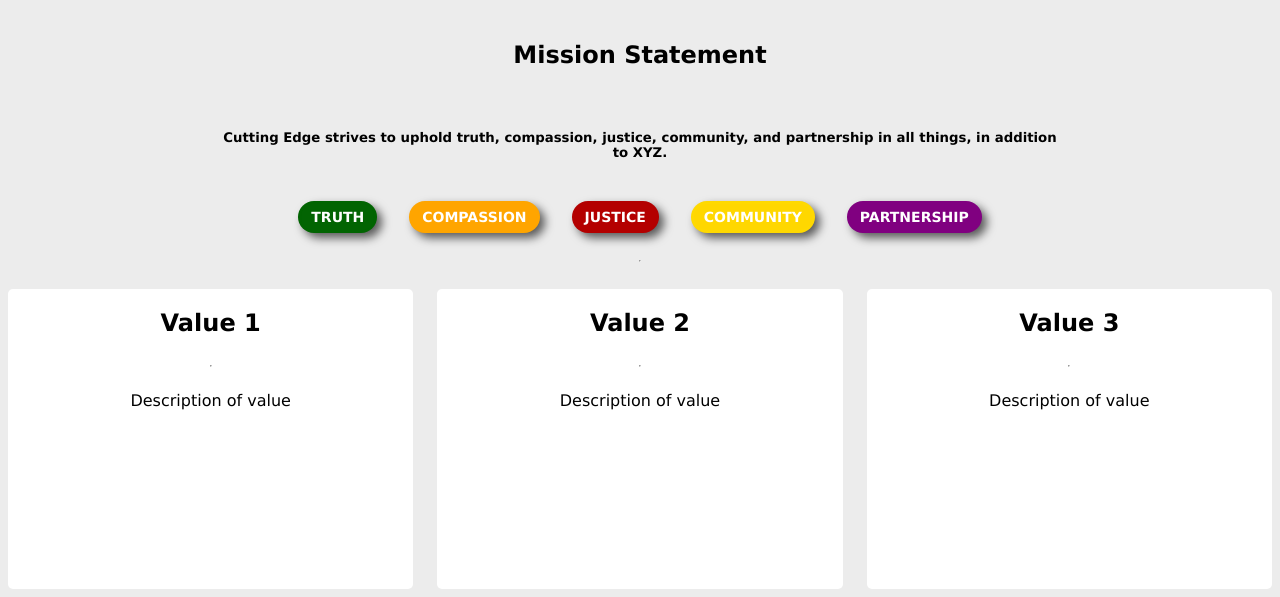
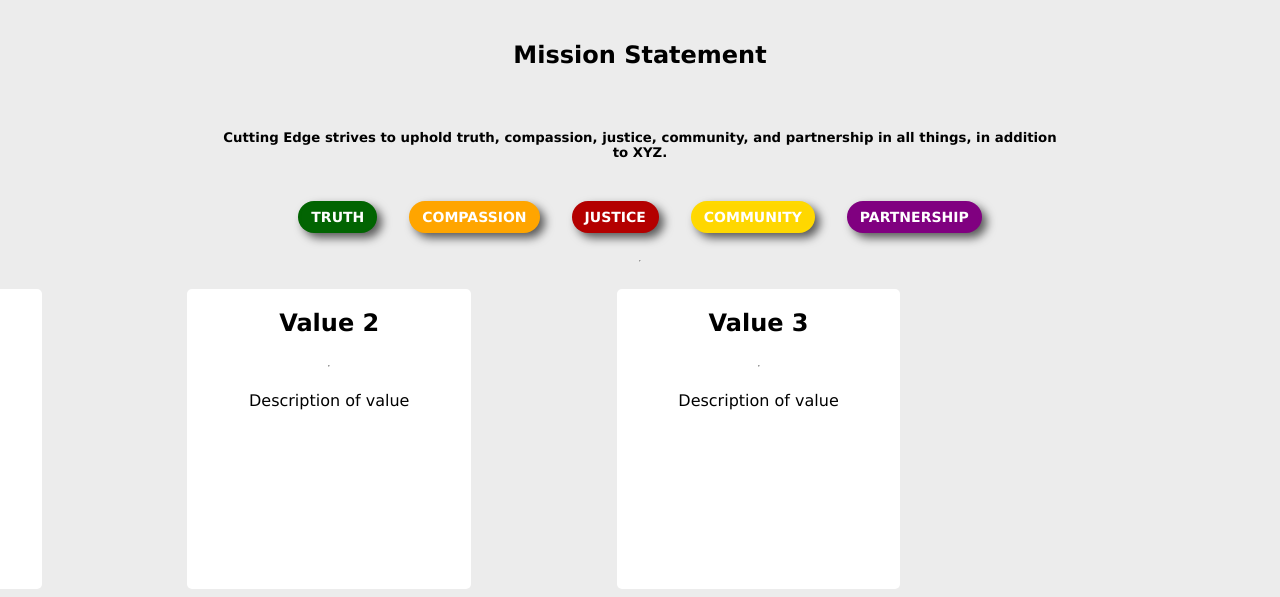
Before and after one commit to GryffinT/Cutting-Edge-Web-page, a website: page index.html in a window 1280 px wide. Shown: the part 735-1332 px from the top of the page. Drawn offline with Linux system fonts and the light colour scheme.

Commit message:
margin edits

```diff
--- a/styles.css
+++ b/styles.css
@@ -16,8 +16,7 @@
     row-gap: 4rem;
     column-gap: 1.5rem;
     align-items:center;
-    margin-left: 10%;
-    margin-right: 10%;
+    margin-right: 500px;
 }
 
 .cardimg {
@@ -28,7 +27,7 @@
 
 .valGrid div {
     border-radius: 5px;
-    width: 100%;
+    width: 70%;
     background-color: white;
     height: 300px;
     cursor: pointer;
```
